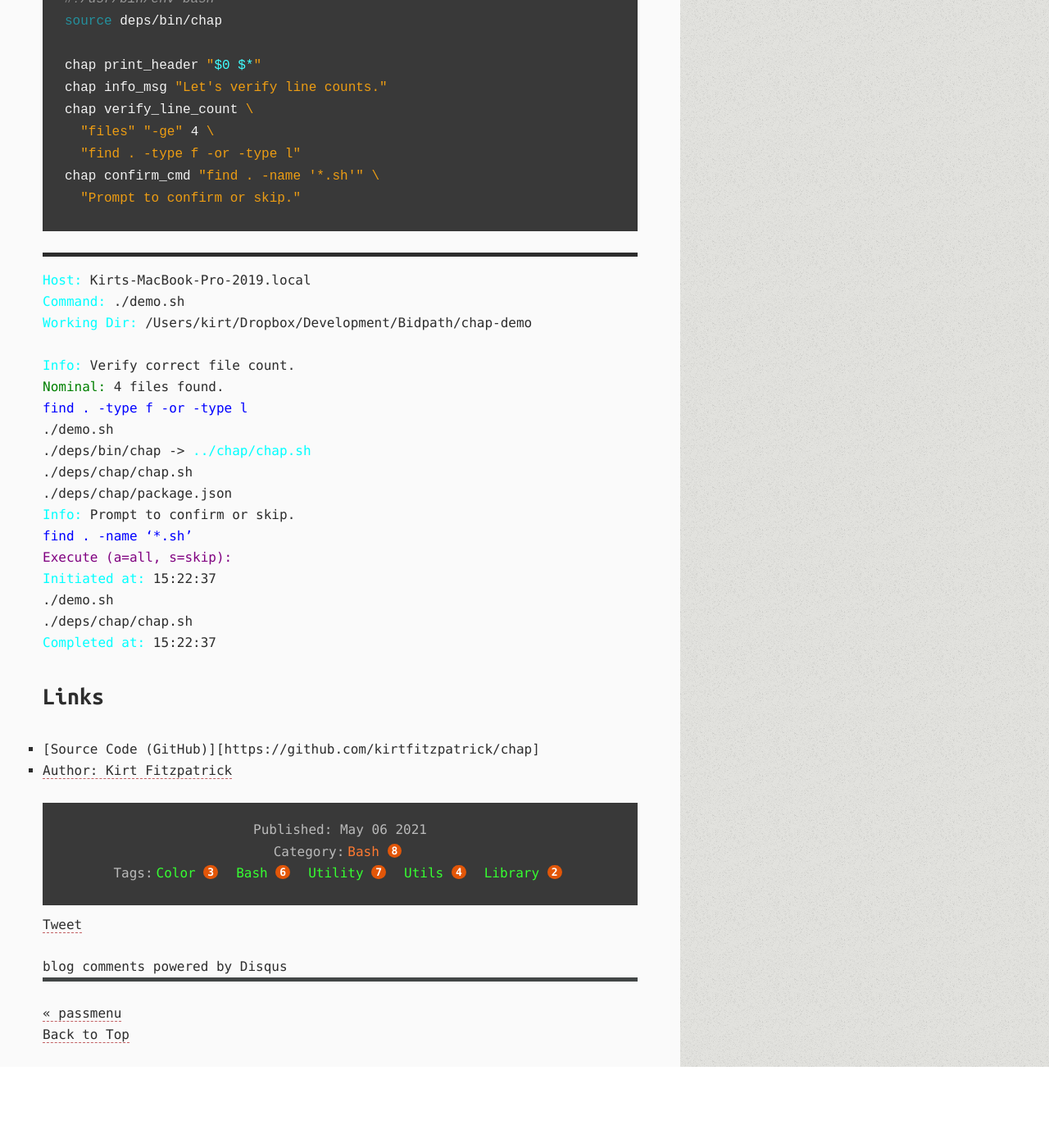
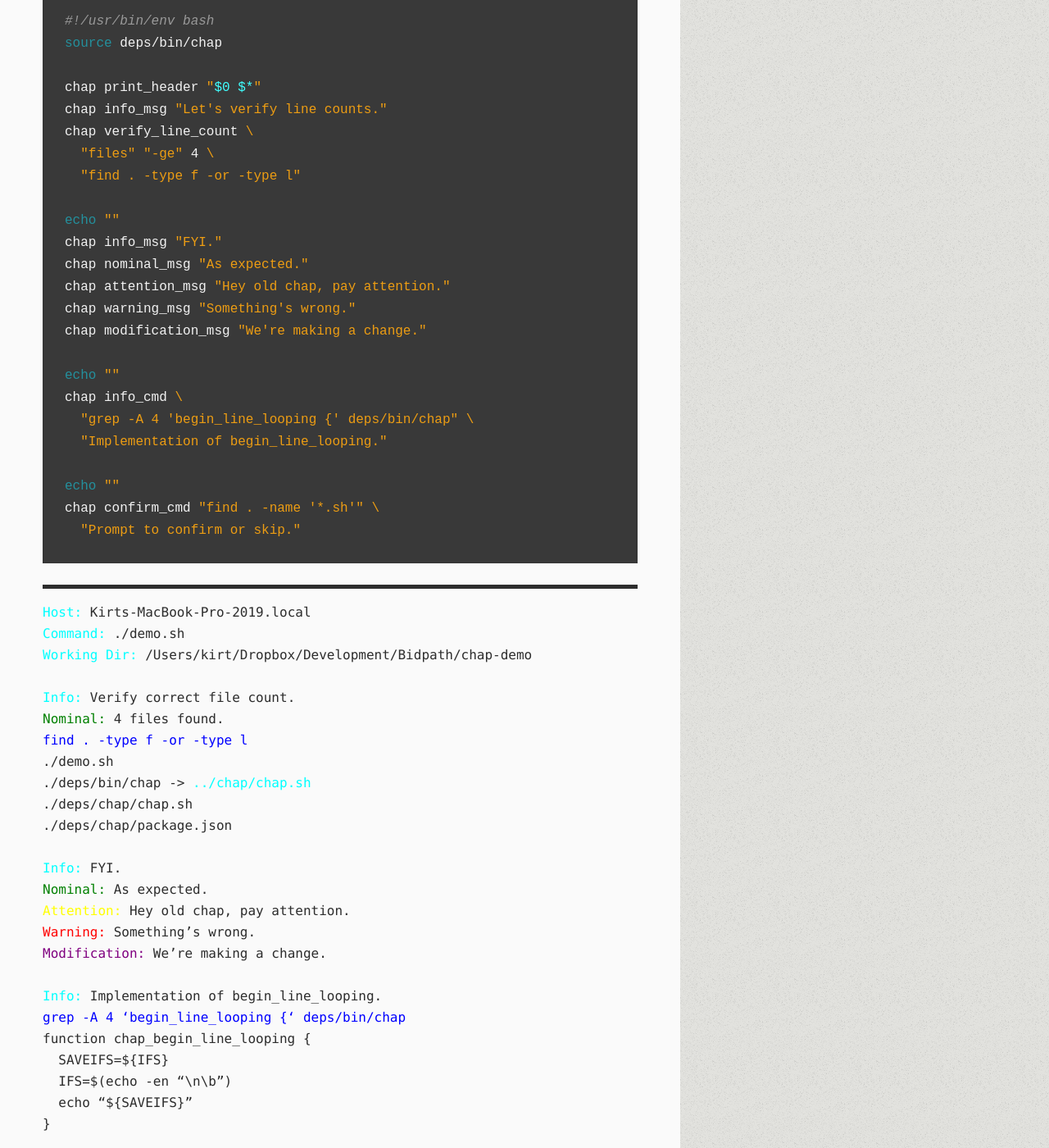
Before and after one commit to bpkg/bpkg.github.io, a Jekyll site: the page built from _posts/2021-05-06-chap.md, in a window 1280 px wide and 1400 px high, scrolled down 1801 px. Shown: the whole window at 82% size. Built offline with Jekyll 4.4.1, drawn with Linux system fonts in a browser that asks for light colours; comment, search, counter and statistics services are not loaded; before the commit the page ends 3102 px from its top, so only the background shows below that; some of the changed text lies outside the part shown.

Commit message:
confirm_reset added, improved docs, bug fix on chap bpkg post (#54)
Co-authored-by: Kirt Fitzpatrick <kirt@bidpath.com>

```diff
--- a/_posts/2021-05-06-chap.md
+++ b/_posts/2021-05-06-chap.md
@@ -69,6 +70,20 @@ chap info_msg "Let's verify line counts."
 chap verify_line_count \
   "files" "-ge" 4 \
   "find . -type f -or -type l"
+
+echo ""
+chap info_msg "FYI."
+chap nominal_msg "As expected."
+chap attention_msg "Hey old chap, pay attention."
+chap warning_msg "Something's wrong."
+chap modification_msg "We're making a change."
+
+echo ""
+chap info_cmd \
+  "grep -A 4 'begin_line_looping {' deps/bin/chap" \
+  "Implementation of begin_line_looping."
+
+echo ""
 chap confirm_cmd "find . -name '*.sh'" \
   "Prompt to confirm or skip."
 {% endhighlight %}
@@ -86,6 +101,21 @@ chap confirm_cmd "find . -name '*.sh'" \
 ./deps/bin/chap -> <span style="color:cyan">../chap/chap.sh</span><br />
 ./deps/chap/chap.sh<br />
 ./deps/chap/package.json<br />
+
+<span style="color:cyan">Info:</span> FYI.<br />
+<span style="color:green">Nominal:</span> As expected.<br />
+<span style="color:yellow">Attention:</span> Hey old chap, pay attention.<br />
+<span style="color:red">Warning:</span> Something's wrong.<br />
+<span style="color:purple">Modification:</span> We're making a change.<br />
+
+<span style="color:cyan">Info:</span> Implementation of begin_line_looping.<br />
+<span style="color:blue">grep -A 4 'begin_line_looping {' deps/bin/chap</span><br />
+function chap_begin_line_looping {<br />
+&nbsp; SAVEIFS=${IFS}<br />
+&nbsp; IFS=$(echo -en "\n\b")<br />
+&nbsp; echo "${SAVEIFS}"<br />
+}<br />
+
 <span style="color:cyan">Info:</span> Prompt to confirm or skip.<br />
 <span style="color:blue">find . -name '*.sh'</span><br />
 <span style="color:purple">Execute (a=all, s=skip):</span> <br />
@@ -96,6 +126,6 @@ chap confirm_cmd "find . -name '*.sh'" \
 
 
 ## Links
-* [Source Code (GitHub)][https://github.com/kirtfitzpatrick/chap]
+* [Source Code (GitHub)](https://github.com/kirtfitzpatrick/chap)
 * [Author: Kirt Fitzpatrick](https://twitter.com/KirtFitzpatrick)
 {% include JB/setup %}
```
Also changed, not shown: other parts of _posts/2021-05-06-chap.md (+14 -13 lines).
